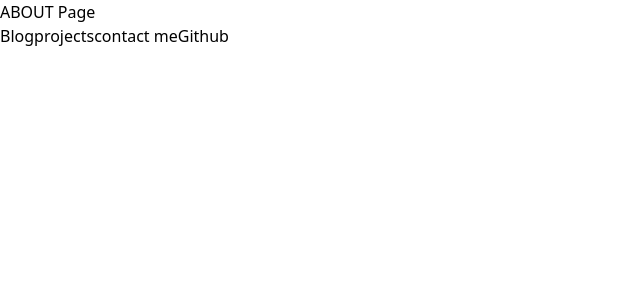
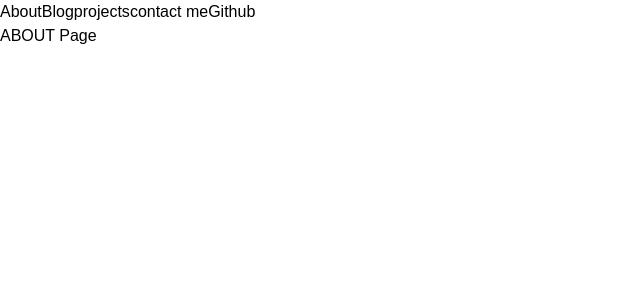
Before and after one commit to IsabelTizon/react-portfolio, a Next.js app: page / in a window 1280 px wide. Shown: the top 300 px of the page, without its empty margins (0-640 px from the left). Built offline with nearby package versions, Linux system fonts and the light colour scheme.

Commit message:
Navigation

```diff
--- a/src/app/globals.css
+++ b/src/app/globals.css
@@ -1,6 +1,15 @@
 @tailwind base;
 @tailwind components;
 @tailwind utilities;
+
+/*Google fonts*/
+@import url("https://fonts.googleapis.com/css2?family=Montserrat&family=Poppins:wght@300;400&family=Raleway&display=swap");
+
+body {
+	font-family: "Montserrat", sans-serif;
+	font-family: "Poppins", sans-serif;
+	font-family: "Raleway", sans-serif;
+}
 
 /* :root {
   --foreground-rgb: 0, 0, 0;
--- a/src/app/layout.js
+++ b/src/app/layout.js
@@ -1,4 +1,5 @@
 import "./globals.css";
+import Navbar from "@/components/Navbar";
 // import { Inter } from "next/font/google";
 
 // const inter = Inter({ subsets: ["latin"] });
@@ -12,7 +13,10 @@ export default function RootLayout({ children }) {
 	return (
 		<html lang="en">
 			{/* <body className={inter.className}>{children}</body> */}
-			<body>{children}</body>
+			<body>
+				<Navbar />
+				{children}
+			</body>
 		</html>
 	);
 }
--- a/src/app/page.js
+++ b/src/app/page.js
@@ -1,5 +1,4 @@
 // import Image from "next/image";
-import Link from "next/link";
 
 export const metadata = {
 	title: "About",
@@ -10,10 +9,6 @@ export default function About() {
 	return (
 		<main className="">
 			<p>ABOUT Page</p>
-			<Link href="/blog">Blog</Link>
-			<Link href="/projects">projects</Link>
-			<Link href="/contact">contact me</Link>
-			<Link href="/contact">Github</Link>
 		</main>
 		// <main className="flex min-h-screen flex-col items-center justify-between p-24">
 		// 	<div className="z-10 max-w-5xl w-full items-center justify-between font-mono text-sm lg:flex">
--- /dev/null
+++ b/src/components/Navbar.js
@@ -0,0 +1,15 @@
+import Link from "next/link";
+
+function Navbar() {
+	return (
+		<div>
+			<Link href="/">About</Link>
+			<Link href="/blog">Blog</Link>
+			<Link href="/projects">projects</Link>
+			<Link href="/contact">contact me</Link>
+			<Link href="/contact">Github</Link>
+		</div>
+	);
+}
+
+export default Navbar;
```
